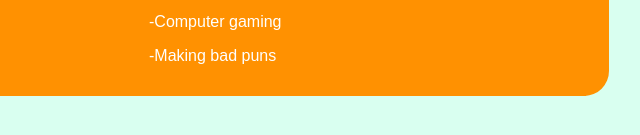
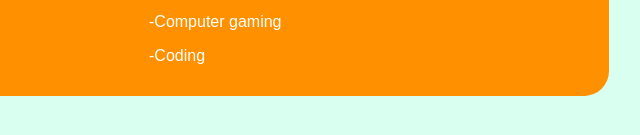
Before and after one commit to clairepicou2018/clairepicou2018.github.io, a plain HTML site: page index.html in a window 1280 px wide. Shown: the part 327-462 px from the top of the page, 431-1071 px from the left. Drawn offline with Linux system fonts and the light colour scheme.

```diff
--- a/index.html
+++ b/index.html
@@ -97,7 +97,7 @@
                             <ul>-Building robots</ul>
                             <ul>-Competitive trivia</ul>
                             <ul>-Computer gaming</ul>
-                            <ul>-Making bad puns</ul>
+                            <ul>-Coding</ul>
                      </section>
                  </div>
              </main>
```
Also changed, not shown: portfolio.html (+2 -0 lines).
